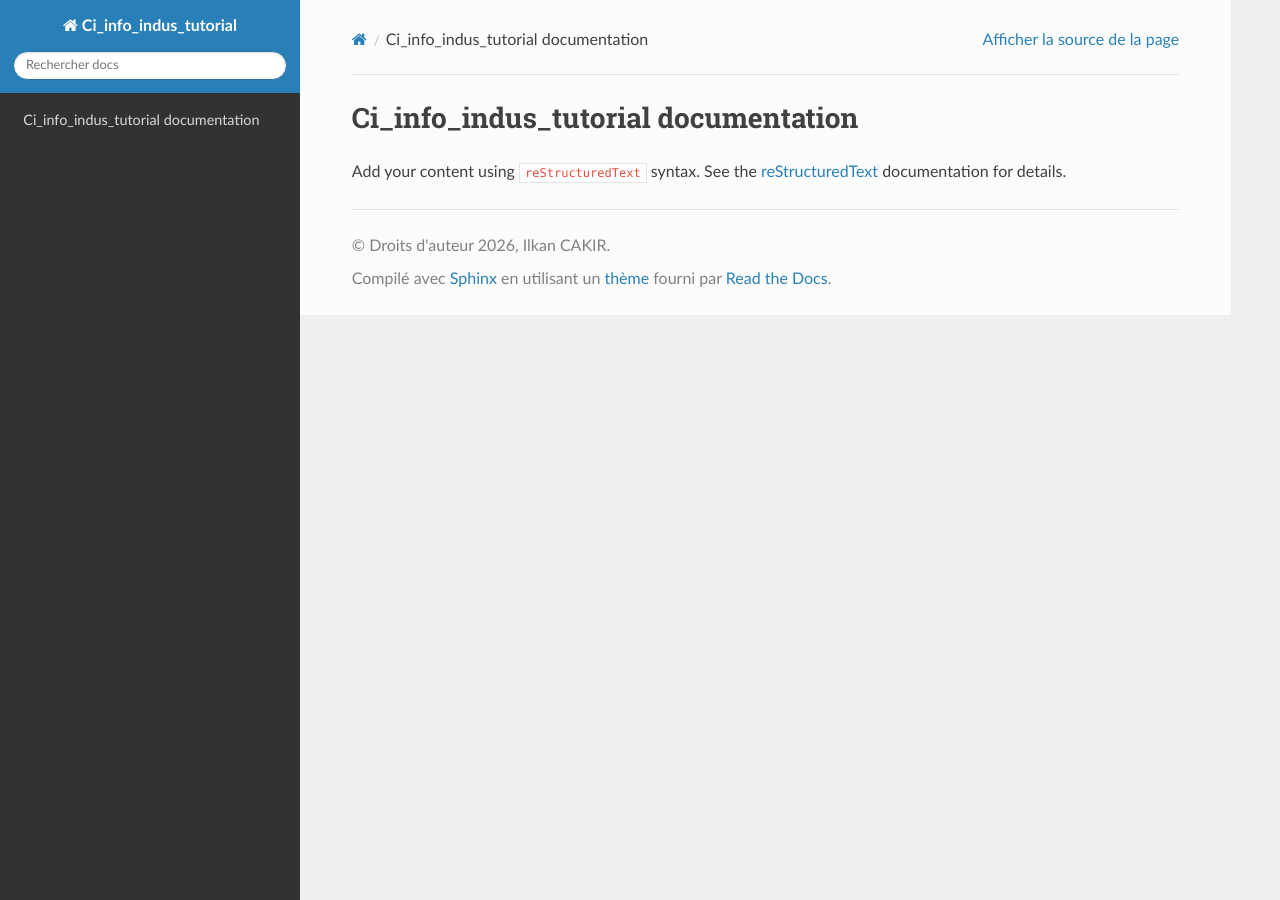
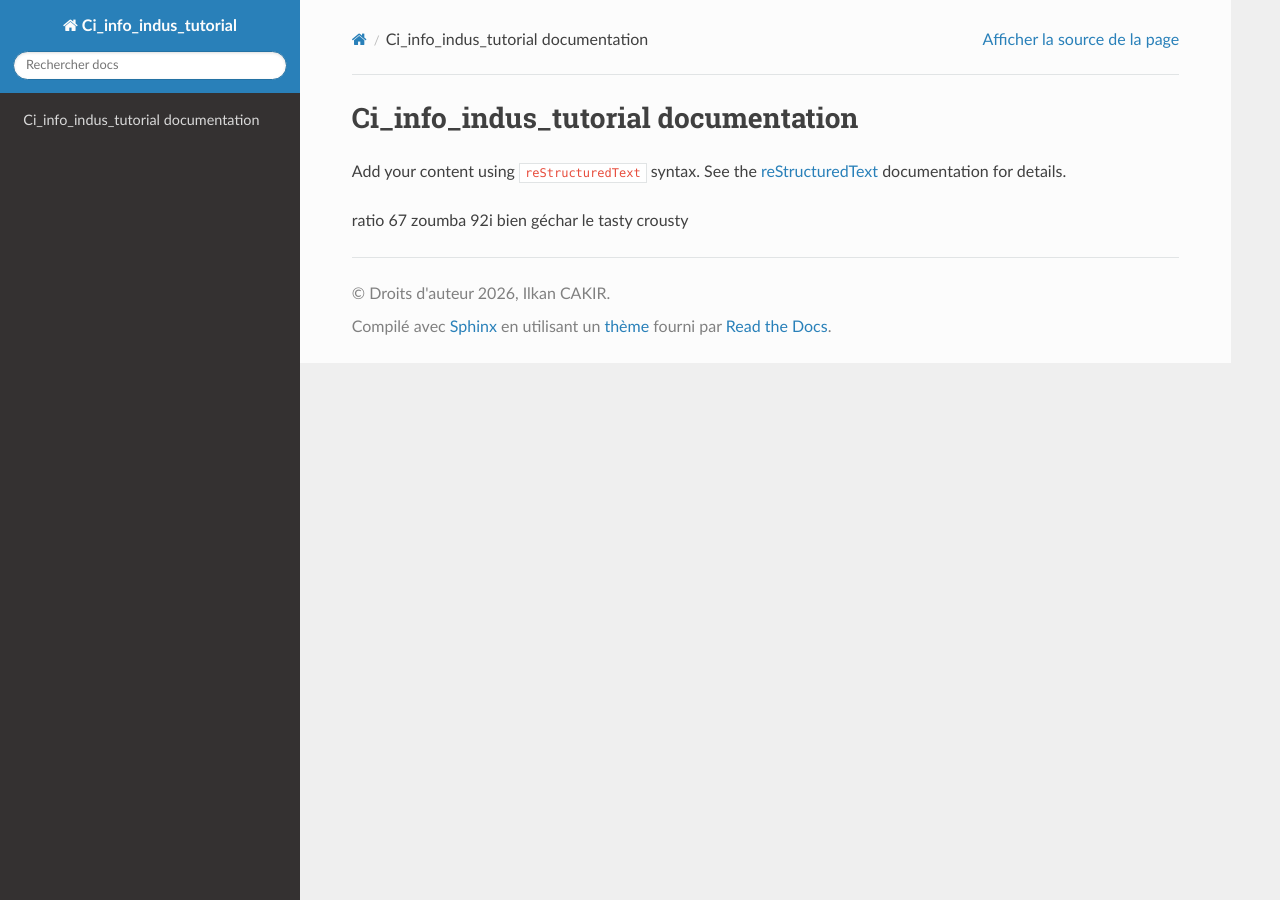
Before and after one commit to ilkonlevrai/info_indus_tutorial, a Sphinx documentation site: the page built from doc/sphinx/source/index.rst, in a window 1280 px wide. Built offline with Sphinx 7.4.7 and the Read the Docs theme 3.1.0, drawn with Linux system fonts in a browser that asks for light colours.

Commit message:
Modification de la documentation

```diff
--- a/doc/sphinx/source/index.rst
+++ b/doc/sphinx/source/index.rst
@@ -14,3 +14,5 @@ documentation for details.
 .. toctree::
    :maxdepth: 2
    :caption: Contents:
+
+ratio 67 zoumba 92i bien géchar le tasty crousty
```
